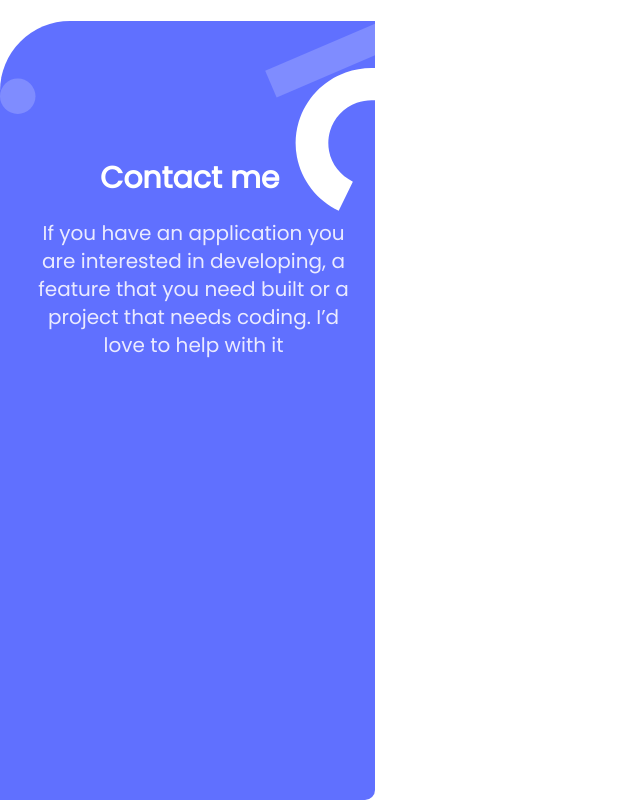
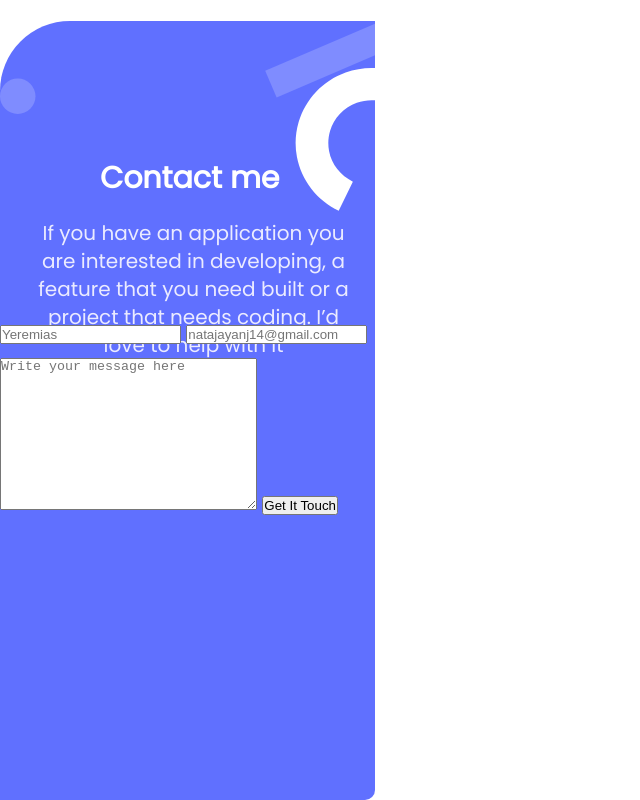
Before and after one commit to ridabensalem/Portfolio-website-, a website: page index.html in a window 1280 px wide. Shown: the part 4362-5162 px from the top of the page, without its empty margins (0-640 px from the left). Drawn offline with Linux system fonts and the light colour scheme.

Commit message:
created the form-contact

```diff
--- a/index.html
+++ b/index.html
@@ -256,6 +256,12 @@
                 <h2 class="contact-text-container">Contact me </h2>
                 <p class="contact-paragraph">If you have an application  you <br>are interested in developing, a <br> feature that you need built or a <br> project that needs coding.
                    I’d <br> love to help with it </p>
+                   <form action="post" class="submit-form">
+                    <input type="text" name="username" class="username" placeholder="Yeremias" minlength="30" required="required">
+                    <input type="email" name="email" class="email" placeholder="natajayanj14@gmail.com" required="required">
+                    <textarea name="text-field" class="text-area" cols="30" rows="10" minlength="500" placeholder="Write your message here" required="required"></textarea>
+                    <button class="button-submit">Get It Touch</button>
+                   </form>
                </div>
 
               </div>
```
